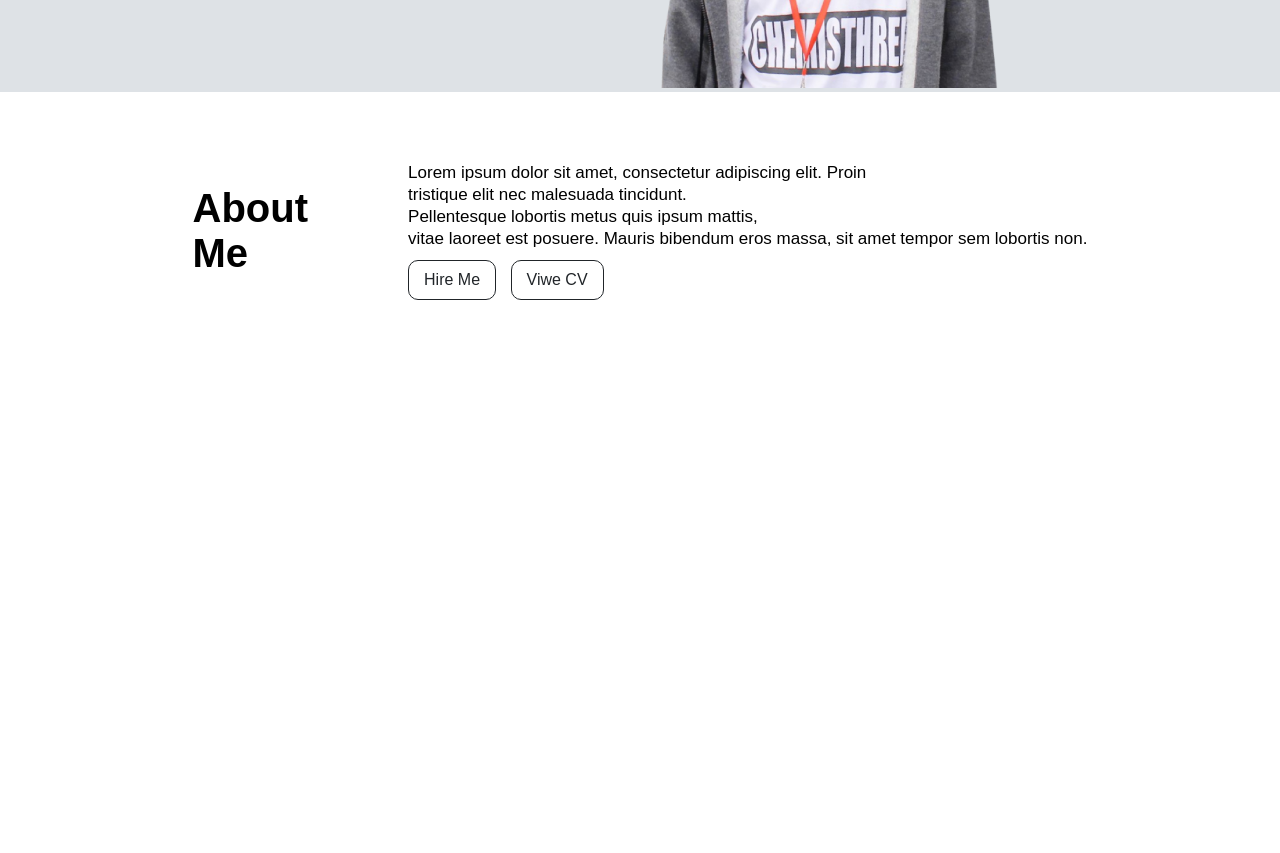
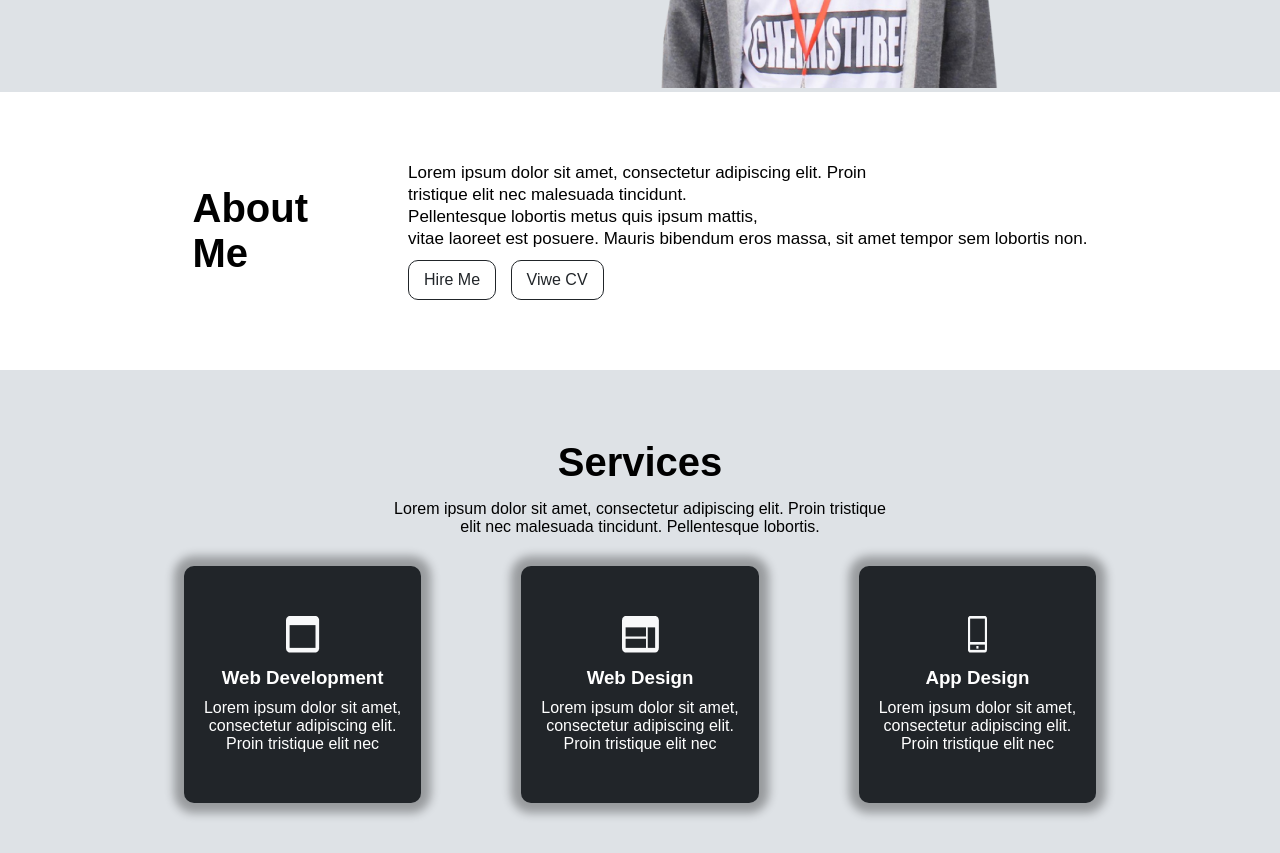
Before and after one commit to AbdelrahmanELsokary/F, a plain HTML site: page index.html in a window 1280 px wide. Shown: the part 521-1374 px from the top of the page. Before the commit the page ends 821 px from the top, so only its background shows below. Drawn offline with Linux system fonts and the light colour scheme.

Commit message:
Add: Services Section

```diff
--- a/assets/styles/main.css
+++ b/assets/styles/main.css
@@ -35,6 +35,9 @@ body {
 }
 section {
   padding-top: 70px;
+}
+h2 {
+  font-size: 40px;
 }
 a {
   text-decoration: none;
@@ -126,14 +129,11 @@ header .container a {
   gap: 100px;
   justify-content: center;
 }
-.about_me .container .titel h2{
-font-size: 40px;
+.about_me .container .about p {
+  font-size: 17px;
+  line-height: 1.3;
 }
-.about_me .container .about p{
-  font-size: 17px;
-line-height: 1.3;
-}
-.about_me .container .about a{
+.about_me .container .about a {
   display: inline-block;
   color: var(--dark-gunmetal);
   border: 1.5px solid var(--dark-gunmetal);
@@ -141,7 +141,36 @@ line-height: 1.3;
   padding: 10px 15px;
   margin: 10px 10px 0 0;
 }
-.about_me .container .about a:hover{
+.about_me .container .about a:hover {
   background-color: var(--dark-gunmetal);
   color: var(--white);
 }
+.services {
+  background-color: var(--platinum);
+  margin-top: 70px;
+}
+.services .container {
+  text-align: center;
+  padding-bottom: 50px;
+}
+.services .container p {
+  padding: 15px 0;
+}
+.services .container .our_services {
+  display: flex;
+  flex-wrap: wrap;
+  justify-content: center;
+  gap: 100px;
+}
+.services .container .service {
+  background-color: var(--dark-gunmetal);
+  width: fit-content;
+  color: var(--white);
+  border-radius: 10px;
+  box-shadow: 0 0 10px 10px rgba(0, 0, 0, 0.319);
+  padding: 50px 20px;
+  margin-top: 15px;
+}
+.services .container .service h3 {
+  margin: 10px;
+}
--- a/index.html
+++ b/index.html
@@ -47,8 +47,10 @@
           <h2>About <br> Me</h2>
         </div>
         <div class="about">
-          <p>Lorem ipsum dolor sit amet, consectetur adipiscing elit. Proin <br> tristique elit nec malesuada tincidunt. <br>
-            Pellentesque lobortis metus quis ipsum mattis, <br> vitae laoreet est posuere. Mauris bibendum eros massa, sit
+          <p>Lorem ipsum dolor sit amet, consectetur adipiscing elit. Proin <br> tristique elit nec malesuada tincidunt.
+            <br>
+            Pellentesque lobortis metus quis ipsum mattis, <br> vitae laoreet est posuere. Mauris bibendum eros massa,
+            sit
             amet tempor sem lobortis non.
           </p>
           <a href="#">Hire Me</a>
@@ -56,6 +58,31 @@
         </div>
       </div>
     </section>
+    <section class="services">
+      <div class="container">
+        <h2>Services</h2>
+        <p>Lorem ipsum dolor sit amet, consectetur adipiscing elit. Proin tristique <br> elit nec malesuada tincidunt.
+          Pellentesque lobortis.
+        </p>
+        <div class="our_services">
+          <div class="service">
+            <img src="assets/icons/web-development.webp" alt="web-development">
+            <h3>Web Development</h3>
+            Lorem ipsum dolor sit amet, <br> consectetur adipiscing elit. <br> Proin tristique elit nec
+          </div>
+          <div class="service">
+            <img src="assets/icons/web-design.webp" alt="web-design">
+            <h3>Web Design</h3>
+            Lorem ipsum dolor sit amet, <br> consectetur adipiscing elit. <br> Proin tristique elit nec
+          </div>
+          <div class="service">
+            <img src="assets/icons/mobile.webp" alt="mobile">
+            <h3>App Design</h3>
+            Lorem ipsum dolor sit amet, <br> consectetur adipiscing elit. <br> Proin tristique elit nec
+          </div>
+        </div>
+      </div>
+    </section>
   </main>
 </body>
 
```
